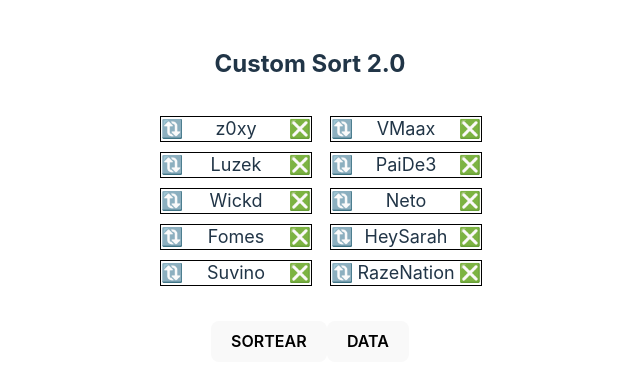
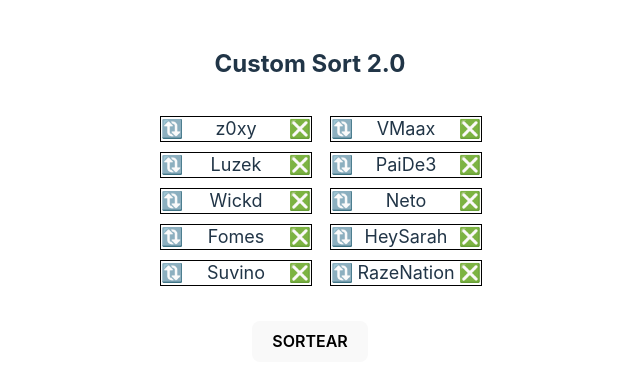
Before and after one commit to fomes/custom-game-sort, a React (Vite) app: page / in a window 1280 px wide. Shown: the top 386 px of the page, without its empty margins (330-970 px from the left). Built offline with nearby package versions, Linux system fonts and the light colour scheme.

Commit message:
remove console log

```diff
--- a/src/App.jsx
+++ b/src/App.jsx
@@ -73,10 +73,6 @@ function App() {
     setPlayerArr(arr);
   };
 
-  const handleData = () => {
-    console.log(playerArr)
-  }
-
   return (
     <div className="App">
       <h2>Custom Sort 2.0</h2>
@@ -115,8 +111,6 @@ function App() {
       </div>
 
       <button onClick={handleSort}>SORTEAR</button>
-      <button onClick={handleData}>DATA</button>
-
     </div>
   );
 }
```
